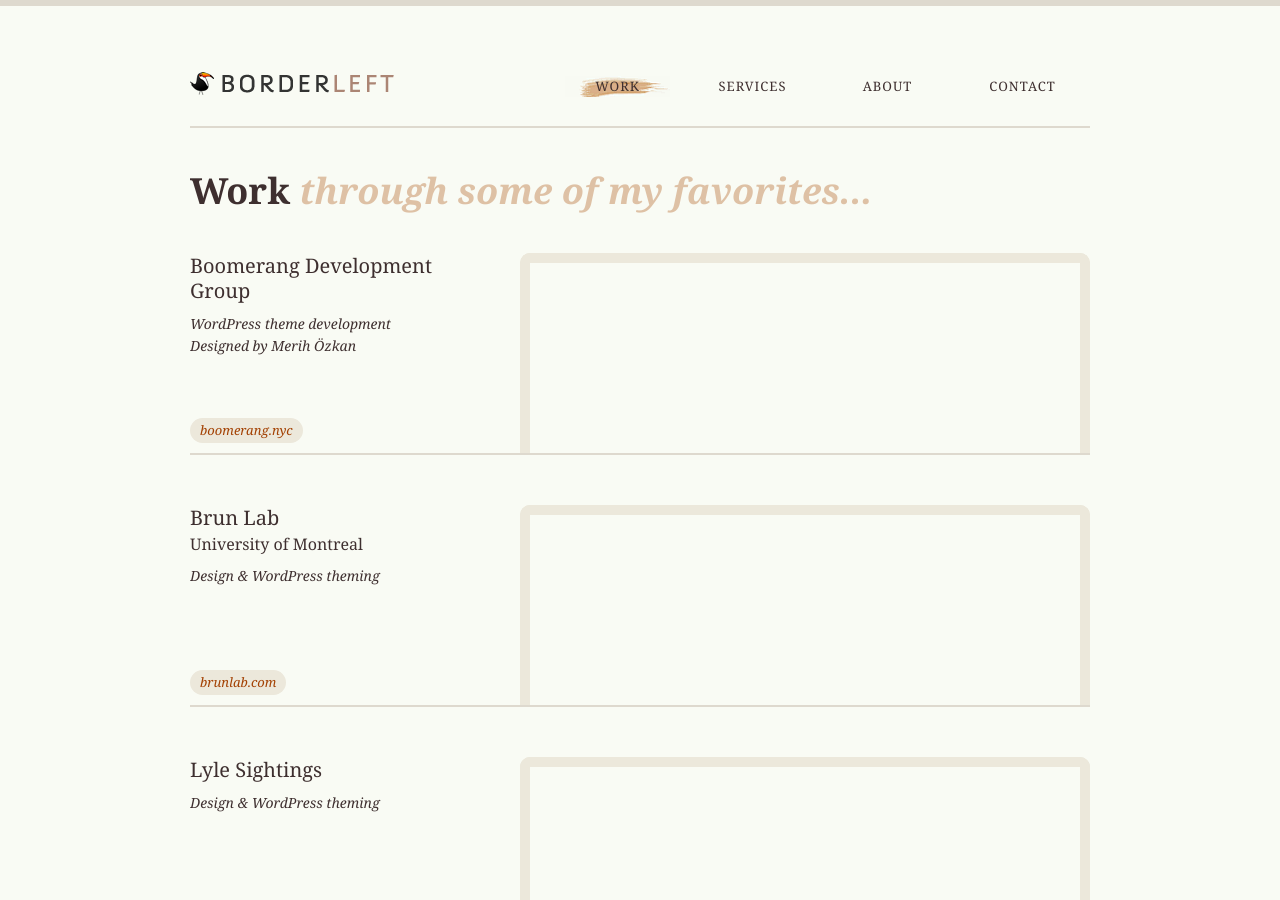
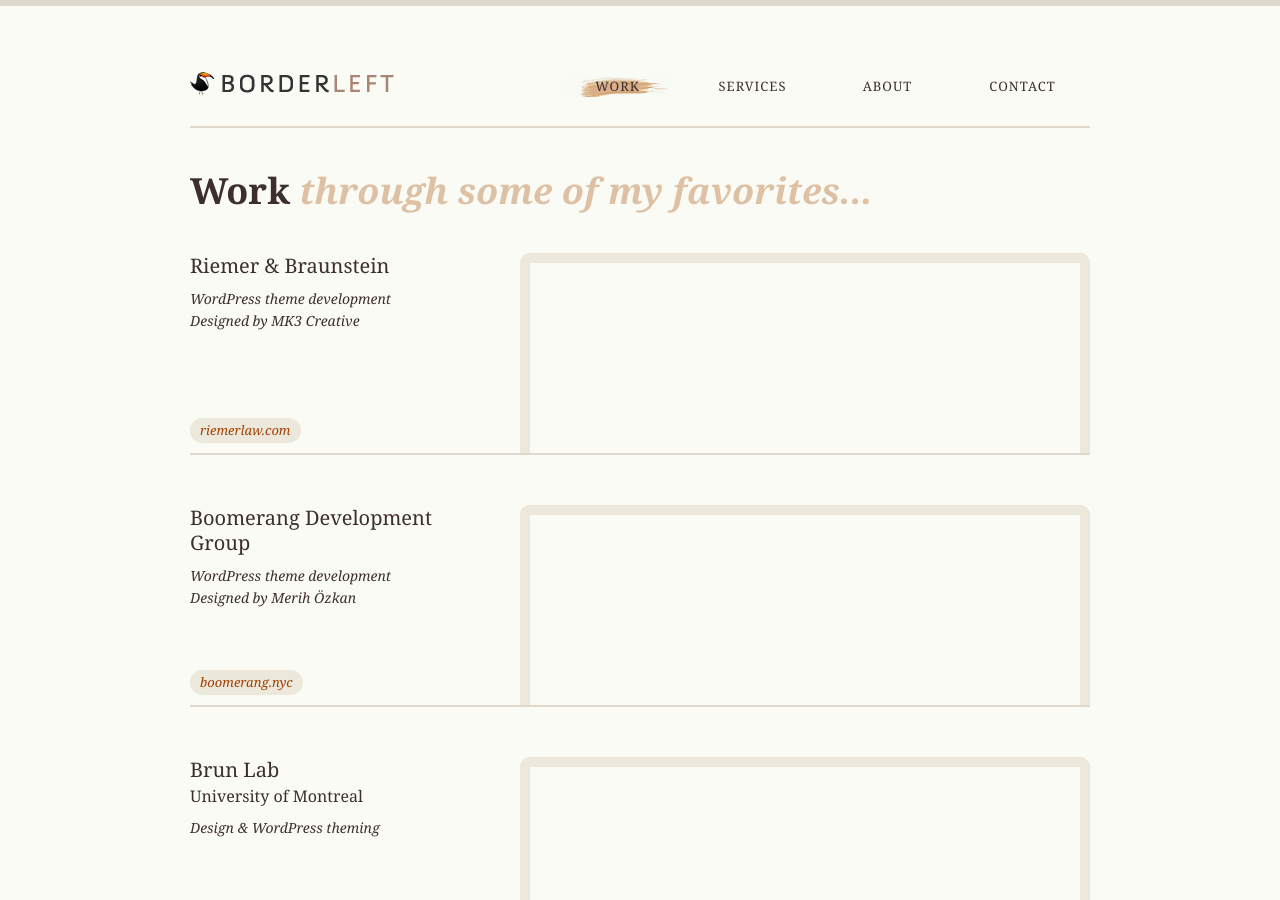
Before and after one commit to borderleft/borderleft.github.io, a Jekyll site: the page built from work/index.html, in a window 1280 px wide and 900 px high. Built offline with Jekyll 4.4.1, drawn with Linux system fonts in a browser that asks for light colours.

Commit message:
Add project

```diff
--- a/work/index.html
+++ b/work/index.html
@@ -7,6 +7,16 @@
 <h1>Work <em>through some of my favorites...</em></h1>
 
 <ul class="projects">
+    <li>
+        <div class="image">
+            <a href="http://riemerlaw.com/"><img class="lazyload" src="/assets/img/holder.png" data-src="/assets/img/work/riemerlaw-1.jpg" alt=""></a>
+        </div>
+        <div class="info">
+            <h2>Riemer &amp; Braunstein</h2>
+            <p class="meta">WordPress theme development <br> Designed by MK3 Creative</p>
+            <p class="link"><a href="http://riemerlaw.com/"><span>riemerlaw.com</span></a></p>
+        </div>
+    </li>
     <li>
         <div class="image">
             <a href="http://boomerang.nyc/"><img class="lazyload" src="/assets/img/holder.png" data-src="/assets/img/work/boomerang-1.jpg" alt=""></a>
```
Also changed, not shown: assets/img/work/riemerlaw-1.jpg (added).
